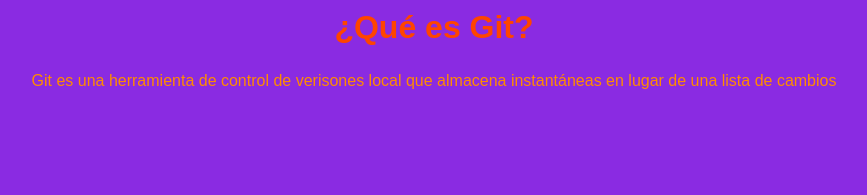
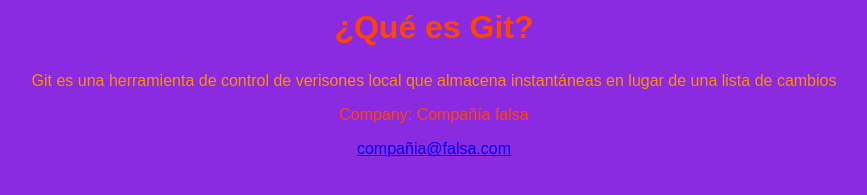
Before and after one commit to irenesp92-cyber/Exercise_Unit5_website, a plain HTML site: page index.html in a window 1280 px wide. Shown: the part 431-626 px from the top of the page, without its empty margins (206-1073 px from the left). Drawn offline with Linux system fonts and the light colour scheme.

Commit message:
Contact information

```diff
--- a/index.html
+++ b/index.html
@@ -16,5 +16,10 @@
         <h2>¿Qué es Git?</h2>
 
         <p>Git es una herramienta de control de verisones local que almacena instantáneas en lugar de una lista de cambios</p>
+
+        <footer>
+            <p>Company: Compañía falsa</p>
+            <p><a href="mailto:compañia@falsa.com">compañia@falsa.com</a></p>
+        </footer>
     </body>
 </html>
--- a/styles.css
+++ b/styles.css
@@ -19,3 +19,8 @@ h2
     font-weight: bold;
     color: #ff4500;
 }
+
+footer
+{
+    color: #ff4500;
+}
```
